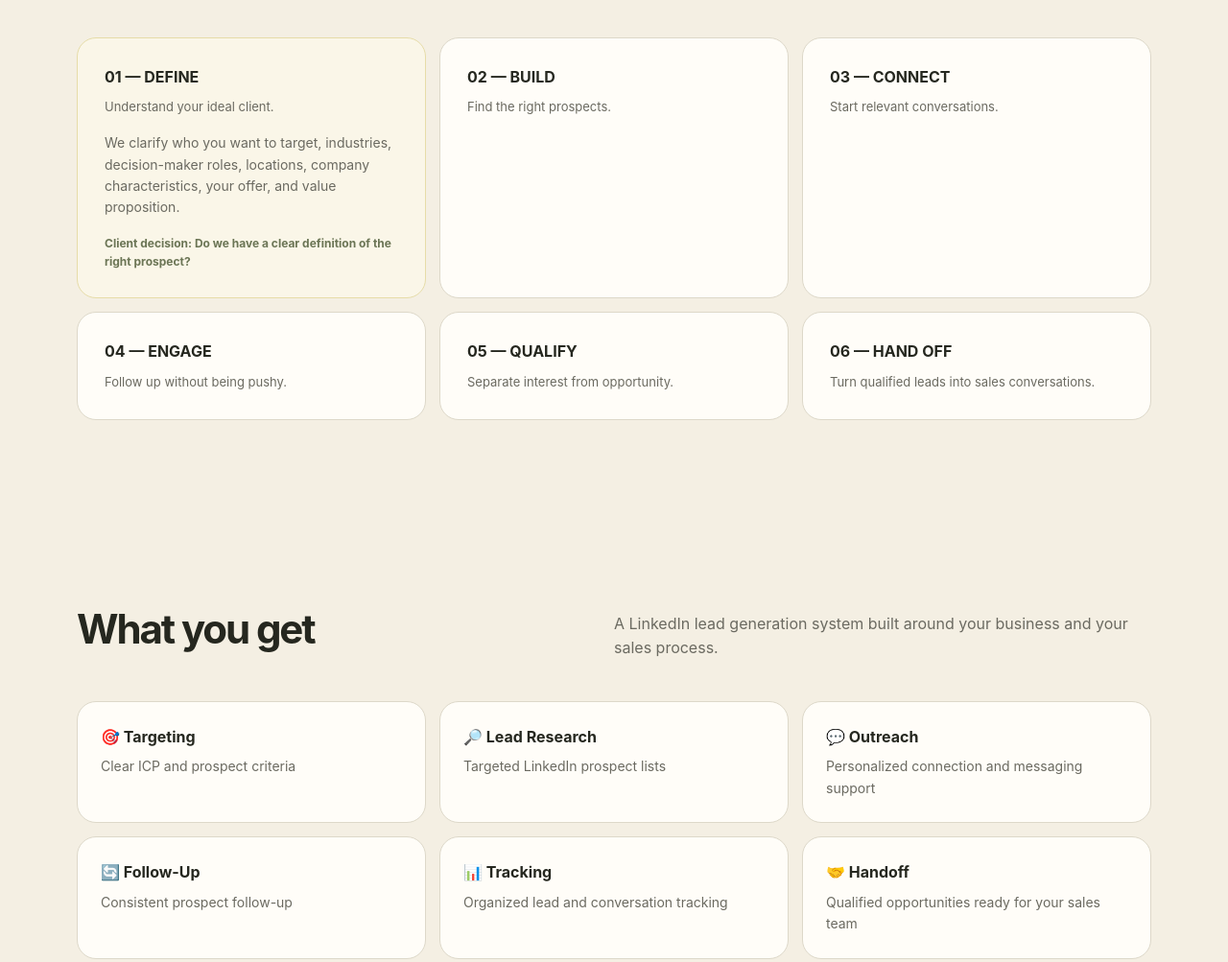
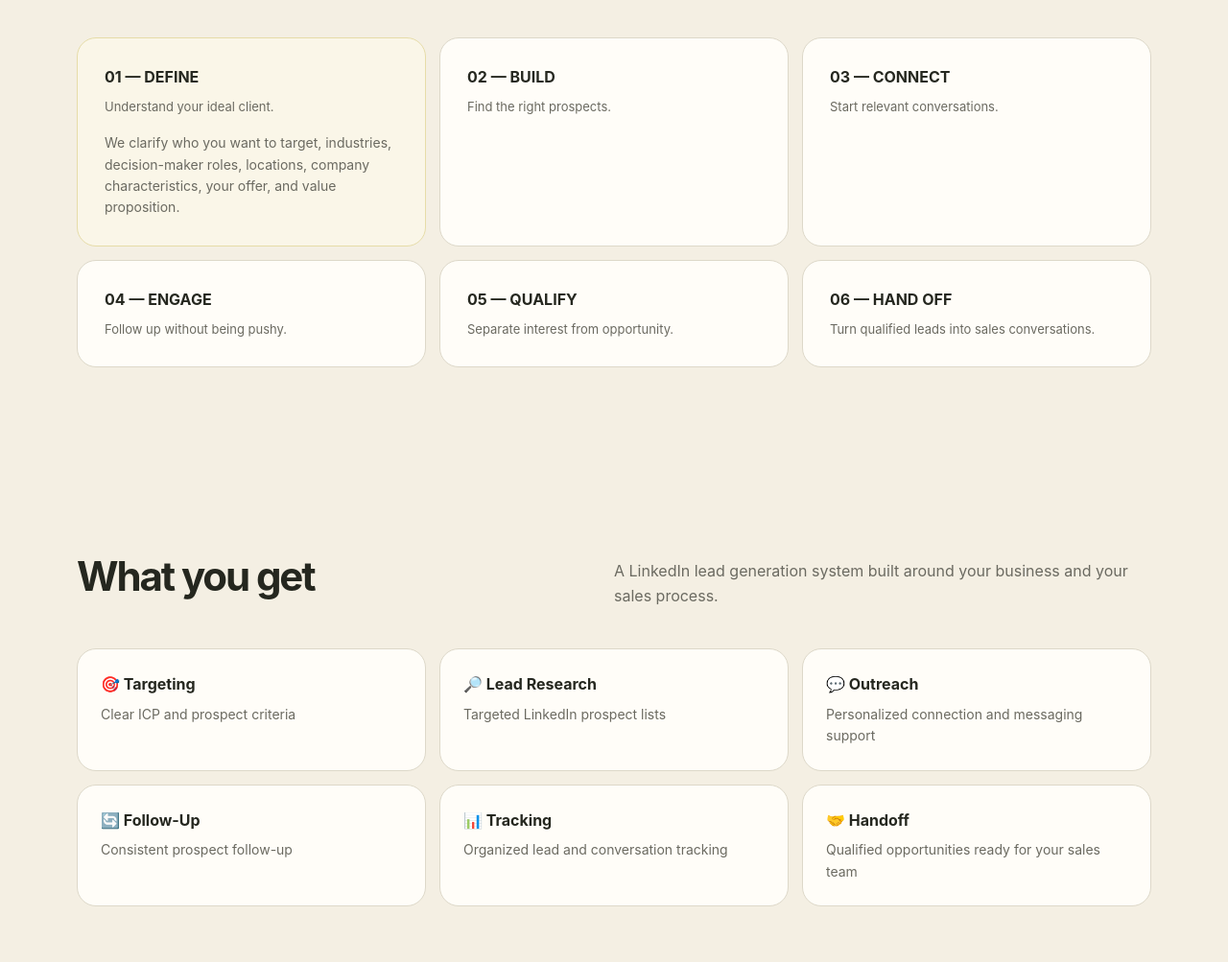
Before and after one commit to connectwithstephanie-lgtm/stephanie-lead-generation-portfolio, a plain HTML site: page index.html in a window 1280 px wide. Shown: the part 3754-4757 px from the top of the page at 96% size. Drawn offline with Linux system fonts and the light colour scheme.

Commit message:
Remove client decision prompts from process

```diff
--- a/index.html
+++ b/index.html
@@ -22,12 +22,12 @@
 <section class="stats" id="results"><div class="container"><div class="section-head"><h2>What success looks like</h2><p>Track the full outreach journey — from prospect research to qualified sales conversations.</p></div><div class="statgrid"><div class="stat"><strong>1,000+</strong><span>targeted leads researched / month</span></div><div class="stat"><strong>75+</strong><span>personalized outreach messages / day</span></div><div class="stat"><strong>45+</strong><span>responses from a representative property campaign</span></div><div class="stat"><strong>4+</strong><span>years of lead generation experience</span></div></div><div class="metrics"><div><b>Prospects Researched</b><span>How much of your target market was identified</span></div><div><b>Connection Requests</b><span>Outreach activity</span></div><div><b>Connections</b><span>Audience acceptance</span></div><div><b>Replies</b><span>Engagement</span></div><div><b>Positive Replies</b><span>Potential opportunities</span></div><div><b>Qualified Leads</b><span>Sales-ready prospects</span></div><div><b>Calls Booked</b><span>Direct business opportunities</span></div></div><div class="goal"><div class="tag">THE GOAL</div><strong>It's not simply to fill a spreadsheet. It's to create a consistent path from prospect → conversation → opportunity.</strong></div></div></section>
 
 <section id="process"><div class="container"><div class="section-head"><h2>My process</h2><p>A clear six-step system, with client decisions built into the workflow so targeting and messaging stay aligned with your business.</p></div><div class="process six">
-<details class="step" open><summary><b>01 — DEFINE</b><span>Understand your ideal client.</span></summary><p>We clarify who you want to target, industries, decision-maker roles, locations, company characteristics, your offer, and value proposition.</p><em>Client decision: Do we have a clear definition of the right prospect?</em></details>
-<details class="step"><summary><b>02 — BUILD</b><span>Find the right prospects.</span></summary><p>I research and build a targeted LinkedIn prospect list with relevant prospects, decision-maker information, profiles, company details, lead status, and organized data.</p><em>Client decision: Are these the types of prospects we want to approach?</em></details>
-<details class="step"><summary><b>03 — CONNECT</b><span>Start relevant conversations.</span></summary><p>I help manage LinkedIn outreach using messaging aligned with your offer and target audience. The focus is reaching the right people with the right context.</p><em>Client decision: Is the messaging aligned with our brand and offer?</em></details>
-<details class="step"><summary><b>04 — ENGAGE</b><span>Follow up without being pushy.</span></summary><p>I track connections, replies, interested prospects, follow-ups, positive conversations, and unqualified leads so conversations don't get lost.</p><em>Client decision: Which conversations should move forward?</em></details>
-<details class="step"><summary><b>05 — QUALIFY</b><span>Separate interest from opportunity.</span></summary><p>I help identify prospects who show relevant interest and organize them according to agreed qualification criteria.</p><em>Client decision: Which prospects are worth a sales conversation?</em></details>
-<details class="step"><summary><b>06 — HAND OFF</b><span>Turn qualified leads into sales conversations.</span></summary><p>Qualified opportunities are organized and handed over to you or your sales team for the next step.</p><em>Your team focuses on: Conversations → Calls → Opportunities</em></details>
+<details class="step" open><summary><b>01 — DEFINE</b><span>Understand your ideal client.</span></summary><p>We clarify who you want to target, industries, decision-maker roles, locations, company characteristics, your offer, and value proposition.</p></details>
+<details class="step"><summary><b>02 — BUILD</b><span>Find the right prospects.</span></summary><p>I research and build a targeted LinkedIn prospect list with relevant prospects, decision-maker information, profiles, company details, lead status, and organized data.</p></details>
+<details class="step"><summary><b>03 — CONNECT</b><span>Start relevant conversations.</span></summary><p>I help manage LinkedIn outreach using messaging aligned with your offer and target audience. The focus is reaching the right people with the right context.</p></details>
+<details class="step"><summary><b>04 — ENGAGE</b><span>Follow up without being pushy.</span></summary><p>I track connections, replies, interested prospects, follow-ups, positive conversations, and unqualified leads so conversations don't get lost.</p></details>
+<details class="step"><summary><b>05 — QUALIFY</b><span>Separate interest from opportunity.</span></summary><p>I help identify prospects who show relevant interest and organize them according to agreed qualification criteria.</p></details>
+<details class="step"><summary><b>06 — HAND OFF</b><span>Turn qualified leads into sales conversations.</span></summary><p>Qualified opportunities are organized and handed over to you or your sales team for the next step.</p><em>Conversations → Calls → Opportunities</em></details>
 </div></div></section>
 
 <section><div class="container"><div class="section-head"><h2>What you get</h2><p>A LinkedIn lead generation system built around your business and your sales process.</p></div><div class="deliver-grid"><div><b>🎯 Targeting</b><span>Clear ICP and prospect criteria</span></div><div><b>🔎 Lead Research</b><span>Targeted LinkedIn prospect lists</span></div><div><b>💬 Outreach</b><span>Personalized connection and messaging support</span></div><div><b>🔄 Follow-Up</b><span>Consistent prospect follow-up</span></div><div><b>📊 Tracking</b><span>Organized lead and conversation tracking</span></div><div><b>🤝 Handoff</b><span>Qualified opportunities ready for your sales team</span></div></div></div></section>
```
